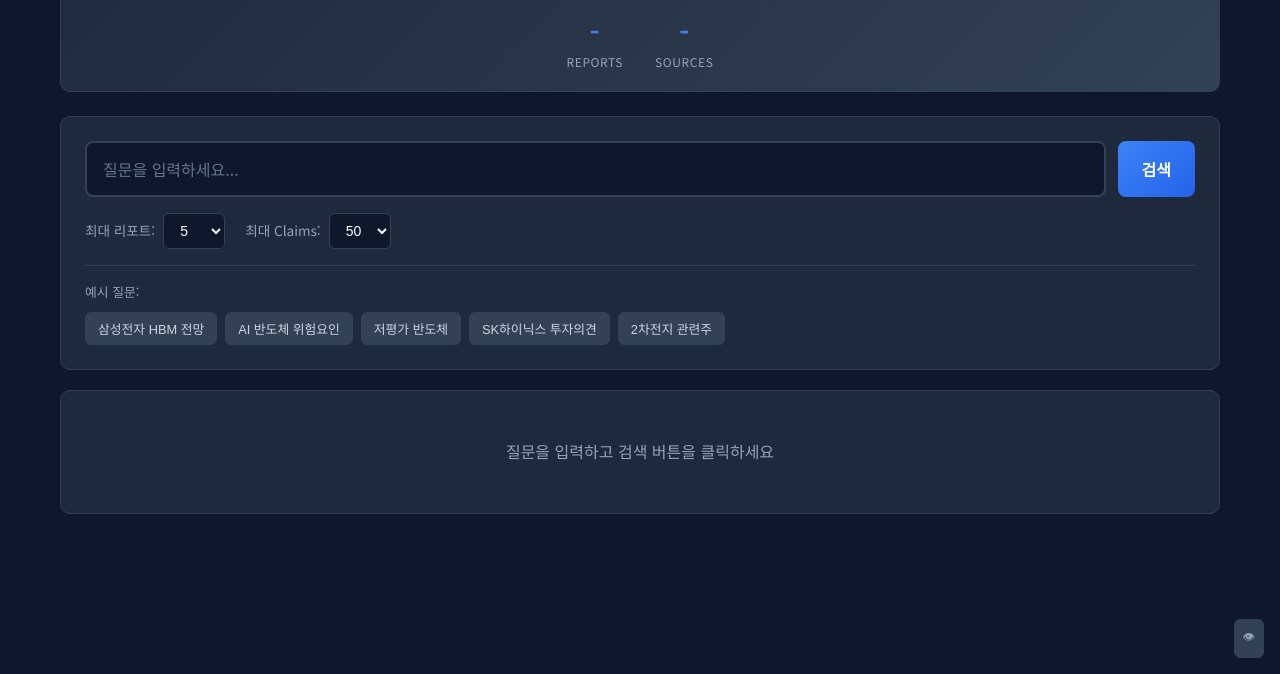
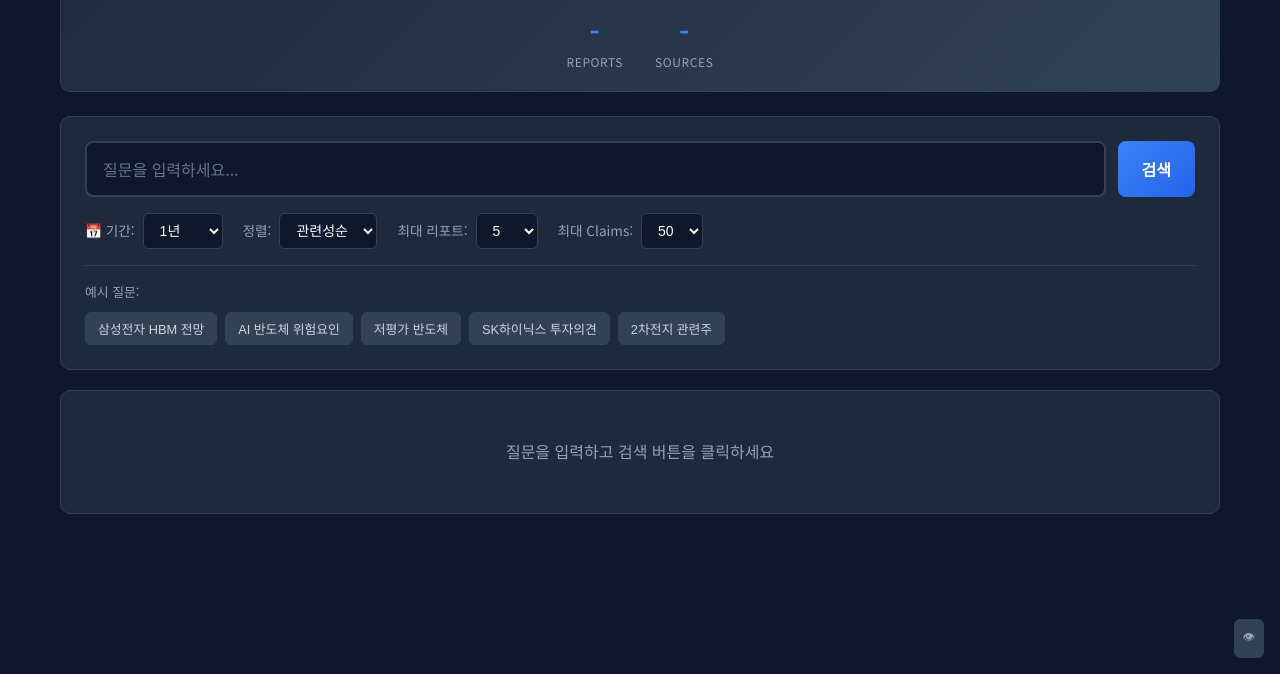
Before and after one commit to cschung7/naver-report-query, a plain HTML site: page firm/api/templates/index.html in a window 1280 px wide. Shown: the part 126-800 px from the top of the page. Drawn offline with nearby package versions, Linux system fonts and the light colour scheme; no server answers.

Commit message:
feat: add date period filter and sort to firm search UI
- Period selector: 3mo/6mo/1yr(default)/2yr/5yr/all
- Sort dropdown: relevance/newest/oldest with client-side re-sort
- Pass date_from/date_to to backend query endpoint

Co-Authored-By: Claude Opus 4.6 <noreply@anthropic.com>

```diff
--- a/firm/api/templates/index.html
+++ b/firm/api/templates/index.html
@@ -893,6 +893,25 @@ body {
             </div>
             <div class="options-row">
                 <div class="option-group">
+                    <label>📅 기간:</label>
+                    <select class="wwai-select" id="period-filter">
+                        <option value="90">3개월</option>
+                        <option value="180">6개월</option>
+                        <option value="365" selected>1년</option>
+                        <option value="730">2년</option>
+                        <option value="1825">5년</option>
+                        <option value="">전체</option>
+                    </select>
+                </div>
+                <div class="option-group">
+                    <label>정렬:</label>
+                    <select class="wwai-select" id="sort-filter" onchange="applySortFilter()">
+                        <option value="relevance">관련성순</option>
+                        <option value="date_desc">최신순</option>
+                        <option value="date_asc">오래된순</option>
+                    </select>
+                </div>
+                <div class="option-group">
                     <label>최대 리포트:</label>
                     <select class="wwai-select" id="max-reports">
                         <option value="3">3</option>
@@ -1061,6 +1080,15 @@ async function executeQuery() {
         const body = { question: query, max_reports: parseInt(maxReports) };
         if (CONFIG.showClaims) body.max_claims = parseInt(maxClaims);
 
+        // Add date filter
+        const periodDays = document.getElementById('period-filter').value;
+        if (periodDays) {
+            const now = new Date();
+            const from = new Date(now.getTime() - parseInt(periodDays) * 86400000);
+            body.date_from = from.toISOString().slice(0, 10);
+            body.date_to = now.toISOString().slice(0, 10);
+        }
+
         const response = await fetch('/query', { method: 'POST', headers: { 'Content-Type': 'application/json' }, body: JSON.stringify(body) });
         const data = await response.json();
 
@@ -1136,6 +1164,20 @@ function renderResults(data) {
 
     html += '</div>';
     resultsDiv.innerHTML = html;
+}
+
+function applySortFilter() {
+    if (!lastSearchResults?.reports?.length) return;
+    const sortBy = document.getElementById('sort-filter').value;
+    const sorted = [...lastSearchResults.reports];
+    if (sortBy === 'date_desc') {
+        sorted.sort((a, b) => (b.issue_date || '').localeCompare(a.issue_date || ''));
+    } else if (sortBy === 'date_asc') {
+        sorted.sort((a, b) => (a.issue_date || '').localeCompare(b.issue_date || ''));
+    }
+    // 'relevance' = original server order
+    const grid = document.querySelector('.reports-grid');
+    if (grid) grid.innerHTML = sorted.map(r => renderReportCard(r)).join('');
 }
 
 function renderReportCard(r) {
```
